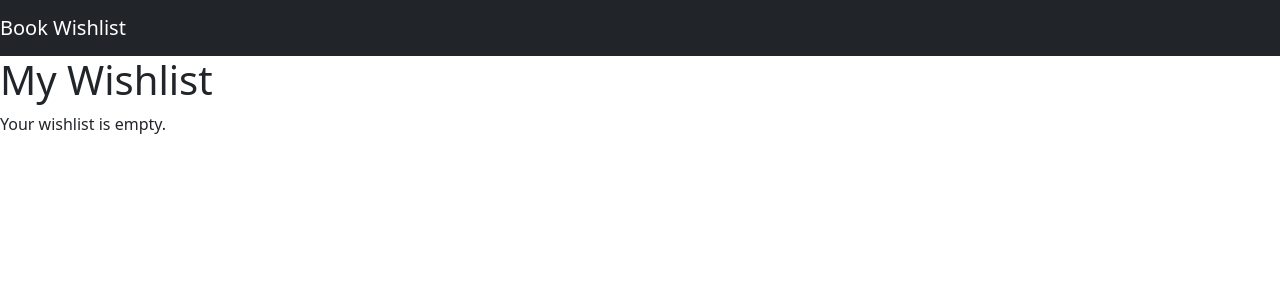
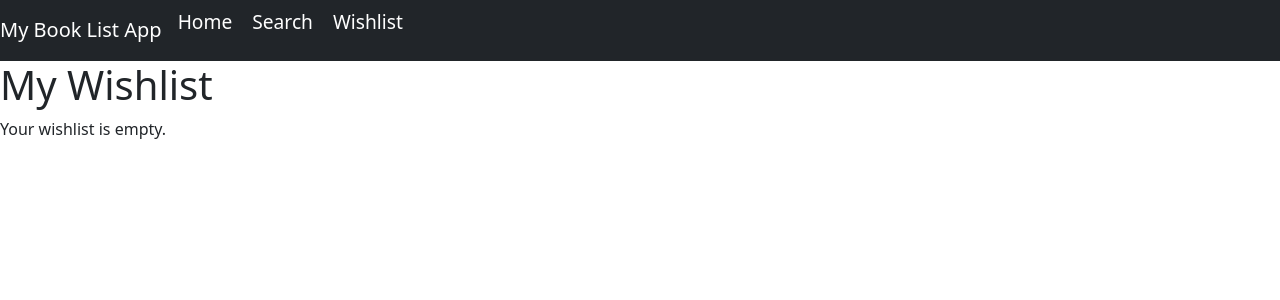
Before and after one commit to zackfei0721/book-search-app, a React (Create React App) app: page /wishlist in a window 1280 px wide. Shown: the top 300 px of the page. Built offline with nearby package versions, Linux system fonts and the light colour scheme.

Commit message:
added wishlist

```diff
--- a/src/App.css
+++ b/src/App.css
@@ -36,3 +36,14 @@
     transform: rotate(360deg);
   }
 }
+
+.navbar ul {
+  display: flex;
+  list-style-type: none;
+  margin: 0;
+  padding: 0;
+}
+
+.navbar ul li {
+  margin-right: 10px;
+}
--- a/src/components/BookList.tsx
+++ b/src/components/BookList.tsx
@@ -7,6 +7,7 @@ const BookList: React.FC = () => {
   const [books, setBooks] = useState([]);
   const [isLoading, setIsLoading] = useState(true);
   const [error, setError] = useState<string | null>(null);
+  const [successMessage, setSuccessMessage] = useState("");
 
   useEffect(() => {
     const fetchData = async () => {
@@ -32,20 +33,51 @@ const BookList: React.FC = () => {
 
   const handleAddToWishlist = (book: any) => {
     dispatch(addBook(book));
+    setSuccessMessage(`${book.volumeInfo.title} added to wishlist!`);
+
+    // clear the success message after 3 seconds
+    setTimeout(() => {
+      setSuccessMessage("");
+    }, 3000);
   };
 
-  if (isLoading) return <div>Loading...</div>;
+  if (isLoading) {
+    return (
+      <div
+          style={{
+            display: 'flex',
+            justifyContent: 'center',
+            alignItems: 'center',
+            height: '100vh',
+            fontSize: '2rem',
+            color: 'black',}
+          }>Loading...</div>
+    );
+}
   if (error) return <div>{error}</div>;
 
   return (
     <div>
       <h2>BookList</h2>
+      {successMessage && <p style={{color: "green"}}>{successMessage}</p>}
       {books.map((book: any, index: number) => (
-        <div key={index} style={{border: "1px solid black", padding: "10px", margin: "10px"}}>
-          <h3 onClick={() => handleAddToWishlist(book.volumeInfo.title)}>{book.volumeInfo.title}</h3>
-          <img src={book.volumeInfo.imageLinks?.thumbnail} alt={book.volumeInfo.title} />
-          <p>{book.volumeInfo.description}</p>
-          <button onClick={() => handleAddToWishlist(book)}>Add to wishlist</button>
+        <div  key={index}
+              style={{border: "1px solid black", borderRadius: '5px' ,padding: "10px", margin: "10px"}}>
+          <h3
+              onClick={() => handleAddToWishlist(book.volumeInfo.title)}>
+                {book.volumeInfo.title}
+          </h3>
+          <img
+              src={book.volumeInfo.imageLinks?.thumbnail}
+              alt={book.volumeInfo.title} />
+          <p>
+            {book.volumeInfo.description}
+          </p>
+          <button
+              style={{border: "1px solid black", borderRadius: '5px'}}
+              onClick={() => handleAddToWishlist(book)}>
+                Add to wishlist
+          </button>
         </div>
       ))}
     </div>
--- /dev/null
+++ b/src/components/NavBar.css
@@ -0,0 +1,15 @@
+.navbar ul {
+    display: flex;
+    list-style-type: none;
+    padding: 0;
+  }
+
+  .navbar ul li {
+    margin-right: 20px;
+  }
+
+  .navbar ul li a {
+    text-decoration: none;
+    color: white;
+    font-size: 1.2rem;
+  }
--- a/src/components/NavBar.tsx
+++ b/src/components/NavBar.tsx
@@ -1,10 +1,17 @@
 import React from 'react';
 import { Navbar } from 'react-bootstrap';
+import { Link } from 'react-router-dom';
+import './NavBar.css';
 
 const NavBar: React.FC = () => {
     return (
-        <Navbar bg="dark" variant="dark">
-            <Navbar.Brand href="#home">Book Wishlist</Navbar.Brand>
+        <Navbar bg="dark" variant="dark" className='navbar'>
+            <Navbar.Brand href="#home">My Book List App</Navbar.Brand>
+            <ul>
+                <li><Link to="/">Home</Link></li>
+                <li><Link to="/search">Search</Link></li>
+                <li><Link to="/wishlist">Wishlist</Link></li>
+            </ul>
         </Navbar>
     );
 };
--- a/src/components/WishList.tsx
+++ b/src/components/WishList.tsx
@@ -17,8 +17,18 @@ const Wishlist: React.FC = () => {
       <h1>My Wishlist</h1>
       {wishlist.length > 0 ? (
         wishlist.map((book: Book) => (
-          <div key={book.id} style={{border: "1px solid black", padding: "10px", margin: "10px"}}>
-            <p>{book.volumeInfo.title}</p>
+          <div
+            key={book.id}
+            style={{border: "1px solid black", borderRadius: '5px', padding: "10px", margin: "10px"}}>
+            <p>
+              {book.volumeInfo.title}
+            </p>
+            <img
+              src={book.volumeInfo.imageLinks?.thumbnail}
+              alt={book.volumeInfo.title} />
+            <p>
+              {book.volumeInfo.description}
+            </p>
             <button onClick={() => handleRemoveFromWishlist(book.id)}>Remove from wishlist</button>
           </div>
         ))
```
